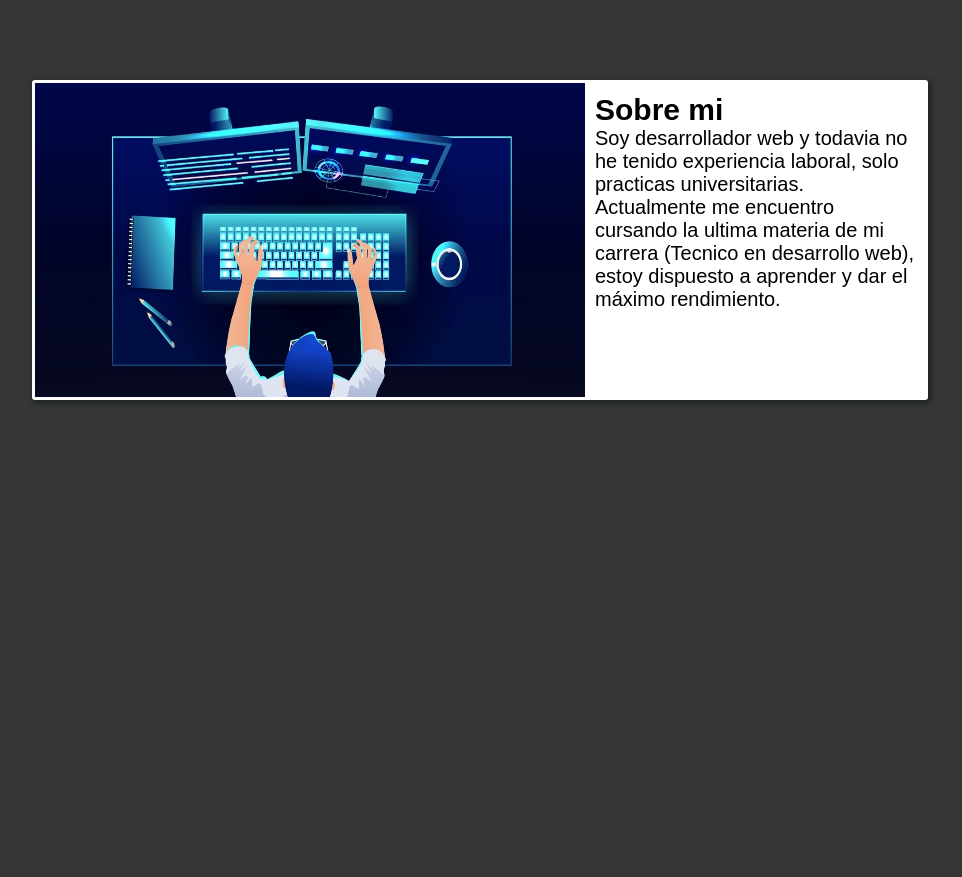
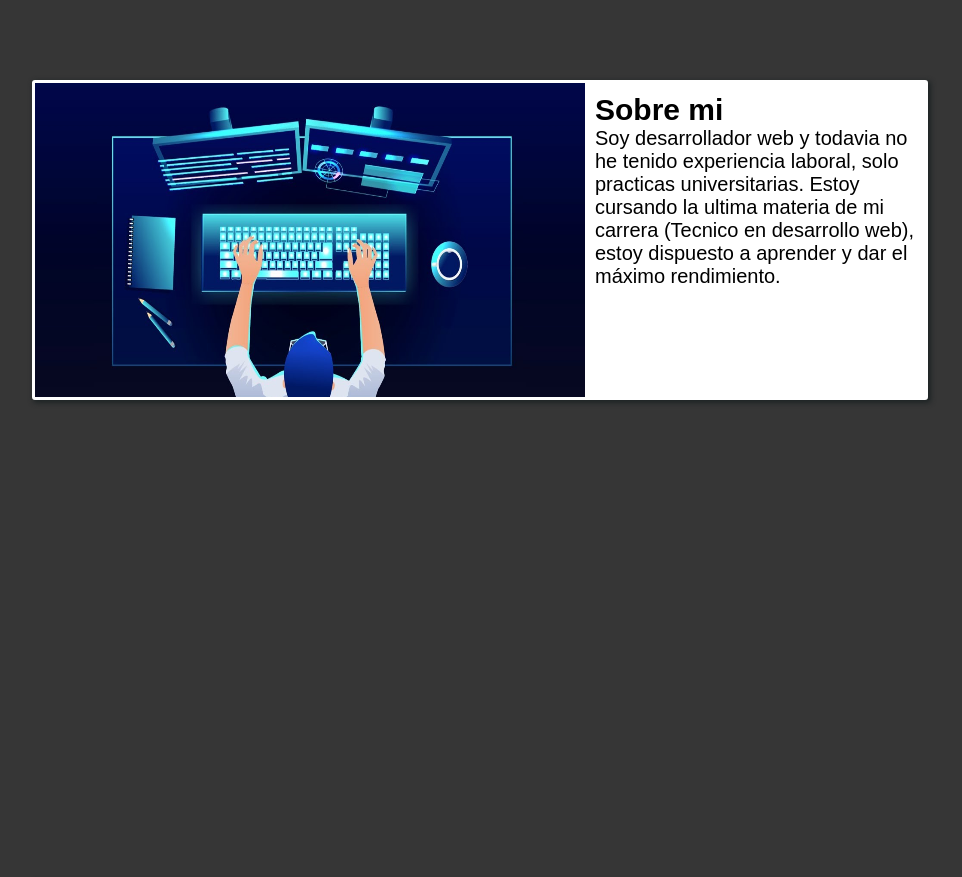
Before and after one commit to FedeMaldonado/FedeMaldonado.github.io, a plain HTML site: page index.html in a window 1280 px wide. Shown: the part 960-1837 px from the top of the page, without its empty margins (160-1122 px from the left). Drawn offline with Linux system fonts and the light colour scheme.

Commit message:
Update index.html

```diff
--- a/index.html
+++ b/index.html
@@ -41,7 +41,7 @@
             <h2>Sobre mi</h2>
             <p>Soy desarrollador web y todavia no he tenido experiencia laboral,
                solo practicas universitarias.
-               Actualmente me encuentro cursando la ultima materia de mi carrera (Tecnico en desarrollo web),
+               Estoy cursando la ultima materia de mi carrera (Tecnico en desarrollo web),
                estoy dispuesto a aprender y dar el máximo rendimiento.
             </p>
         </div>
```
